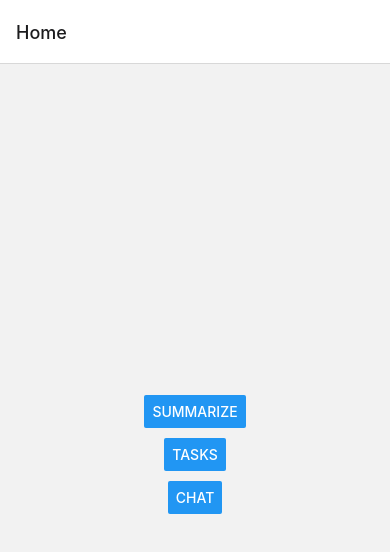
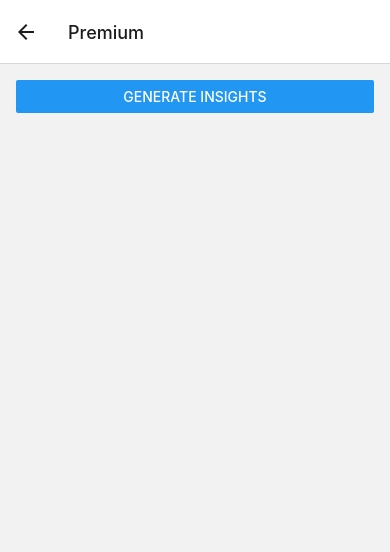
Before and after one commit to hjorth89/Mobile-app, a React Native app: screen /Premium in a window 390 px wide. Shown: the top 552 px of the page. Built offline with nearby package versions, Linux system fonts and the light colour scheme.

Commit message:
Add Premium insights screen

```diff
--- a/App.js
+++ b/App.js
@@ -5,6 +5,7 @@ import HomeScreen from './src/screens/HomeScreen';
 import SummarizeScreen from './src/screens/SummarizeScreen';
 import TasksScreen from './src/screens/TasksScreen';
 import ChatScreen from './src/screens/ChatScreen';
+import PremiumScreen from './src/screens/PremiumScreen';
 
 const Stack = createNativeStackNavigator();
 
@@ -16,6 +17,7 @@ export default function App() {
         <Stack.Screen name="Summarize" component={SummarizeScreen} />
         <Stack.Screen name="Tasks" component={TasksScreen} />
         <Stack.Screen name="Chat" component={ChatScreen} />
+        <Stack.Screen name="Premium" component={PremiumScreen} />
       </Stack.Navigator>
     </NavigationContainer>
   );
--- a/src/screens/HomeScreen.js
+++ b/src/screens/HomeScreen.js
@@ -7,6 +7,7 @@ export default function HomeScreen({ navigation }) {
       <Button title="Summarize" onPress={() => navigation.navigate('Summarize')} />
       <Button title="Tasks" onPress={() => navigation.navigate('Tasks')} />
       <Button title="Chat" onPress={() => navigation.navigate('Chat')} />
+      <Button title="Premium" onPress={() => navigation.navigate('Premium')} />
     </View>
   );
 }
--- /dev/null
+++ b/src/screens/PremiumScreen.js
@@ -0,0 +1,50 @@
+import React, { useState, useEffect } from 'react';
+import { View, Button, Text, StyleSheet } from 'react-native';
+import AsyncStorage from '@react-native-async-storage/async-storage';
+
+export default function PremiumScreen() {
+  const [insights, setInsights] = useState('');
+  const [loading, setLoading] = useState(false);
+  const [tasks, setTasks] = useState([]);
+
+  useEffect(() => {
+    AsyncStorage.getItem('tasks').then(d => {
+      if (d) setTasks(JSON.parse(d));
+    });
+  }, []);
+
+  async function generateInsights() {
+    setLoading(true);
+    try {
+      const prompt = `Provide proactive productivity suggestions based on these tasks: ${tasks.map(t => t.title).join(', ')}.`;
+      const res = await fetch('https://api.openai.com/v1/chat/completions', {
+        method: 'POST',
+        headers: {
+          'Content-Type': 'application/json',
+          Authorization: `Bearer ${process.env.OPENAI_API_KEY}`,
+        },
+        body: JSON.stringify({
+          model: 'gpt-3.5-turbo',
+          messages: [{ role: 'user', content: prompt }],
+        }),
+      });
+      const data = await res.json();
+      setInsights(data.choices?.[0]?.message?.content || 'No insights');
+    } catch (e) {
+      setInsights('Failed to generate insights');
+    }
+    setLoading(false);
+  }
+
+  return (
+    <View style={styles.container}>
+      <Button title="Generate Insights" onPress={generateInsights} disabled={loading} />
+      <Text style={styles.text}>{insights}</Text>
+    </View>
+  );
+}
+
+const styles = StyleSheet.create({
+  container: { flex: 1, padding: 16, gap: 10 },
+  text: { marginTop: 20 },
+});
```
Also changed, not shown: 2 other files (tests, documents, lock files or other folders).
